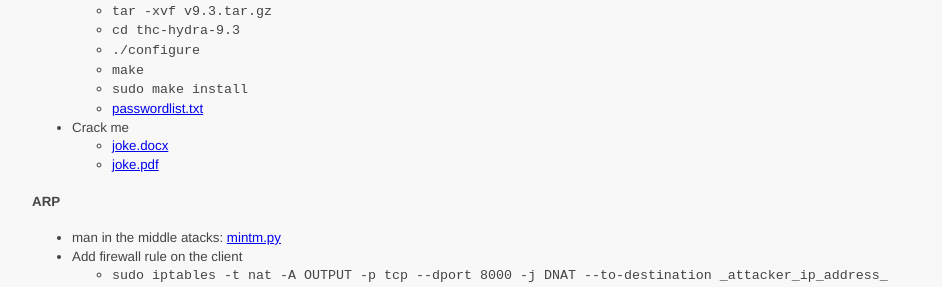
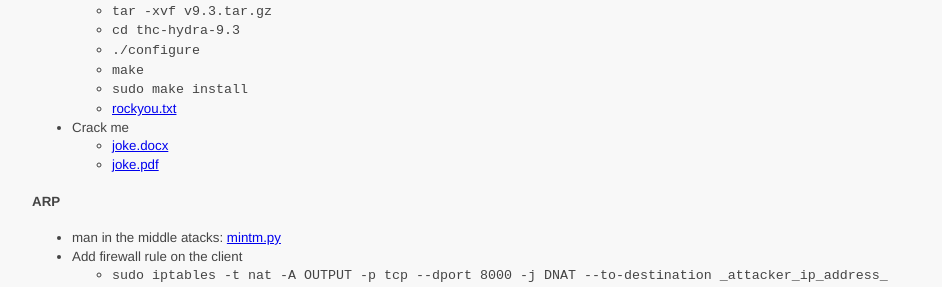
Before and after one commit to ycpcs/cs335-spring2022, a Jekyll site: the page built from code/index.md, in a window 1280 px wide. Shown: the part 674-961 px from the top of the page, without its empty margins (68-1010 px from the left). Built offline with Jekyll 4.4.1, drawn with Linux system fonts in a browser that asks for light colours.

Commit message:
update name

````diff
--- a/code/index.md
+++ b/code/index.md
@@ -45,7 +45,7 @@ This page contains code snippets regularly used in class.
   - ```./configure```
   - ```make```
   - ```sudo make install```
-  - [passwordlist.txt](pass\passwordlist.txt.tar.gz)
+  - [rockyou.txt](pass\rockyou.txt.tar.gz)
 
 - Crack me
   - [joke.docx](pass\joke.docx)
````
Also changed, not shown: 1 other file.
